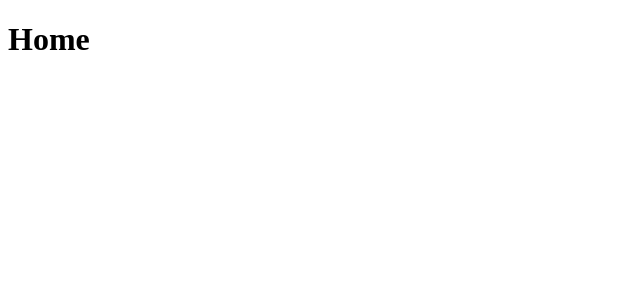
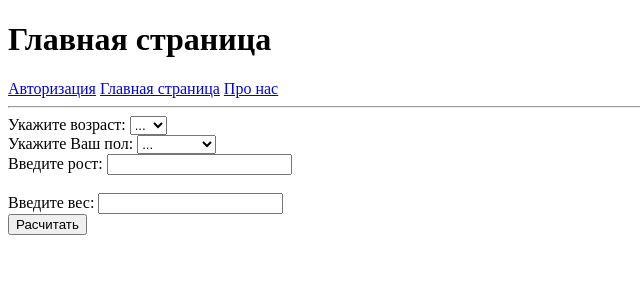
Before and after one commit to markgrg/pfc_calculation, a Django app: page / in a window 1280 px wide. Shown: the top 300 px of the page, without its empty margins (0-640 px from the left). Run offline with Django 5.2, Linux system fonts and the light colour scheme.

Commit message:
Update index.html

```diff
--- a/pfc_calculator/home/templates/pfc_calculator/index.html
+++ b/pfc_calculator/home/templates/pfc_calculator/index.html
@@ -6,7 +6,33 @@
     <title>Home</title>
 </head>
 <body>
-    <h1>Home</h1>
+    <h1>Главная страница</h1>
+    <q1><a href="login/">Авторизация</a></q1>
+    <q1><a href="{% url 'home' %}">Главная страница</a></q1>
+    <q1><a href="about/">Про нас</a></q1>
+<hr>
+<form action="{% url 'result' %}" method="get">Укажите возраст:
 
+    <select name="age">
+        <option disabled selected>...</option>
+        <option value="18">18</option>
+        <option value="28">28</option>
+        <option value="37">37</option>
+        <option value="38">38</option>
+    </select>
+    <br>Укажите Ваш пол:
+    <select name="gender">
+        <option disabled selected>...</option>
+        <option value="male">Мужчина</option>
+        <option value="female">Женчина</option>
+    </select>
+    <br>Введите рост:
+    <input name="hight">
+    <br>
+    <br>Введите вес:
+    <input name="weight">
+    <br>
+    <button type="submit">Расчитать</button>
+</form>
 </body>
 </html>
```
